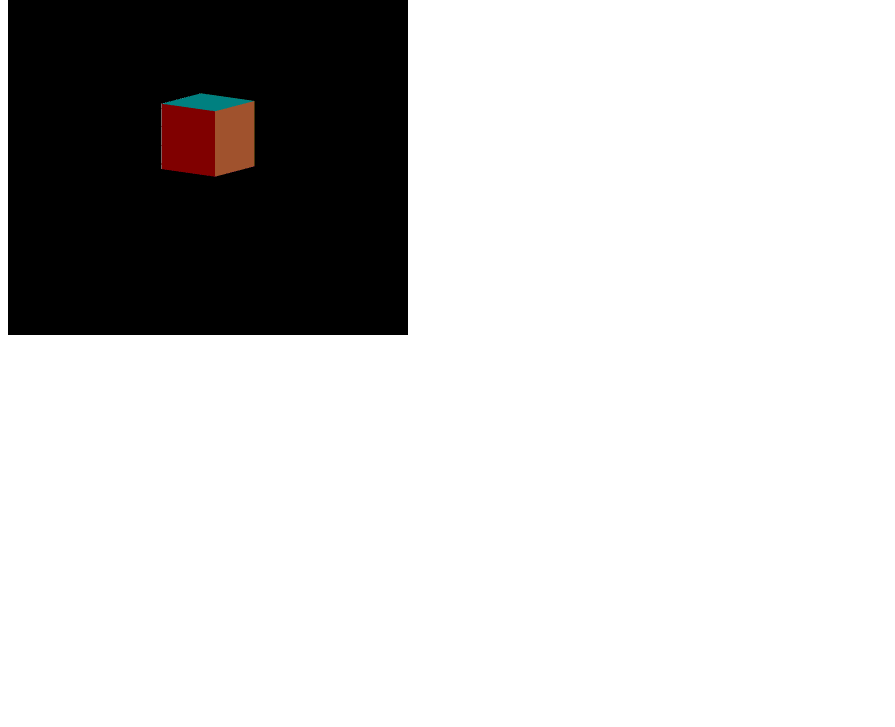
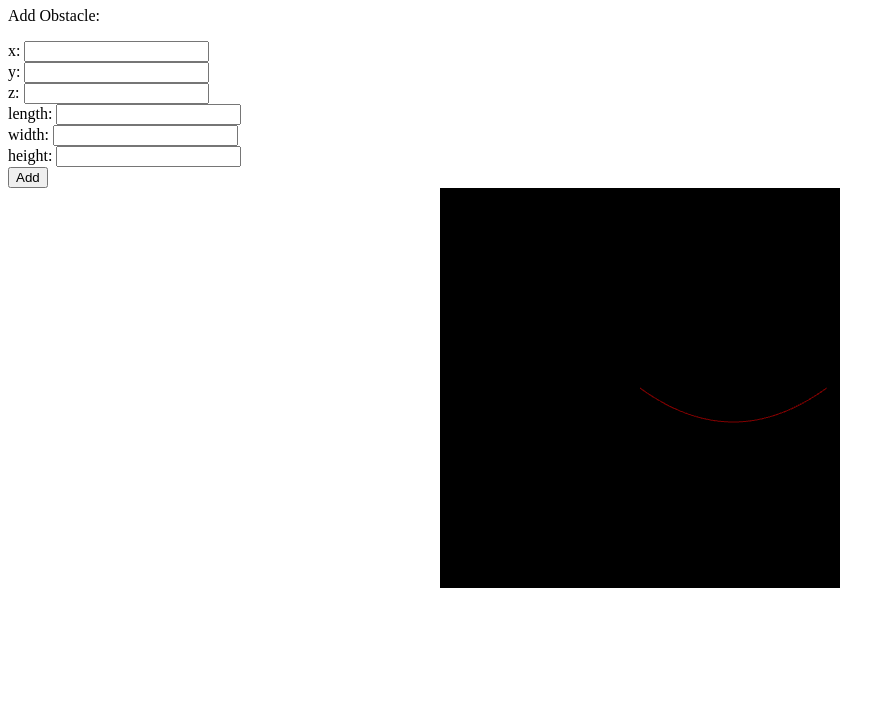
Before and after one commit to TweedChristian/MOLE, a plain HTML site: page index.html in a window 1280 px wide. Shown: the part 73-800 px from the top of the page, without its empty margins (0-895 px from the left). Drawn offline with Linux system fonts and the light colour scheme.

Commit message:
Early Parabola Iteration

```diff
--- a/index.html
+++ b/index.html
@@ -33,7 +33,22 @@
 </head>
 
 <body onload="main()">
-    <canvas id="Canvas" width="400" height="400">Please use an updated browser that can handle the canvas tag</canvas>
+    <h1 style="text-align: center;">Pathfinding</h1>
+    <div>
+        <form>
+            <p>Add Obstacle:</p>
+            x: <input type="text" id="x"><br>
+            y: <input type="text" id="y"><br>
+            z: <input type="text" id="z"><br>
+            length: <input type="text" id="l"><br>
+            width: <input type="text" id="w"><br>
+            height: <input type="text" id="h"><br>
+            <button onclick=addObstacle()>Add</button>
+        </form>
+    </div>
+    <div style="width: 100%; text-align: center;">
+    <canvas id="Canvas" width="400" height="400" style="display: inline;">Please use an updated browser that can handle the canvas tag</canvas>
+    </div>
 </body>
 
 </html>
--- a/index.js
+++ b/index.js
@@ -1,12 +1,11 @@
-//Model Matrix is moving shit in the scene
-
-
 let modelMat;
 let program;
 let gl;
 
 let points = [];
 let colors = [];
+
+let obstaclePoints = [];
 
 let colorSelection;
 
@@ -18,13 +17,14 @@ function main(){
     if (!gl) {
         console.log("gl didn't work");
     }
-    let projMat = ortho(-3.0, 3.0, -3.0, 3.0, -10, 100);
 
+    let fovy = 30;
+    let projMat = perspective(fovy, 1, .1, 100);
     gl.viewport(0, 0, canvas.width, canvas.height);
     gl.uniformMatrix4fv(gl.getUniformLocation(program, 'projectionMatrix'), false, flatten(projMat));
 
     let at = vec3(0.0, 0.0, 0.0);
-    let eyePos = vec3(2.0, 2.0, 10.0);
+    let eyePos = vec3(0.0, 0.0, 20.0);
     let up = vec3(0.0, 1.0, 0.0);
 
     let viewMat = lookAt(eyePos, at, up);
@@ -49,9 +49,11 @@ function main(){
         vec4(0.78,0.082,0.522,1.0)//viored
     ];
 
-    cube();
+ //   cube();
+    parabola(5, 20);
     render();
-    animate();
+    drawParabola();
+   // animate();
 }
 
 function render(){
@@ -77,7 +79,7 @@ let id;
 let theta = 0;
 
 function animate(){
-    theta += 5;
+    theta += 10;
     gl.clear(gl.DEPTH_BUFFER_BIT | gl.COLOR_BUFFER_BIT);
     gl.uniformMatrix4fv(gl.getUniformLocation(program, 'modelMatrix'), false, flatten(rotateY(theta)));
     gl.drawArrays(gl.TRIANGLES, 0, points.length);
@@ -111,3 +113,59 @@ function quad(a, b, c, d) {
         colors.push(colorSelection[a]);
     }
 }
+
+
+function parabola(distance, degreesOfMotion){
+    let segment = distance / 1000;
+    let depth = distance * Math.tan(degreesOfMotion * Math.PI / 180) / 2;
+    let a = 4 * depth / (distance * distance);
+    let b = -4 * depth / distance;
+    let y;
+    let x;
+    for(let i=0; i< 1000; i++){
+        x = i * segment;
+        y = (a * x * x) + (b * x);
+        points.push(vec4(x, y, 0.0, 1.0));
+        colors.push(colorSelection[5]);
+        x2 = (i+1) * segment;
+        y2 = (a * x2 * x2) + (b * x2);
+        points.push(vec4(x2, y2, 0.0, 1.0));
+        colors.push(colorSelection[5]);
+    }
+}
+
+function drawParabola(){
+    gl.clear(gl.DEPTH_BUFFER_BIT | gl.COLOR_BUFFER_BIT);
+    gl.uniformMatrix4fv(gl.getUniformLocation(program, 'modelMatrix'), false, flatten(translate(0,0,0)));
+    gl.drawArrays(gl.LINES, 0, points.length);
+}
+
+//For now render obstacles as boxes
+function addObstacle(){
+    let x = document.getElementById("x").value();
+    let y = document.getElementById("y").value();
+    let z = document.getElementById("z").value();
+    let l = document.getElementById("l").value();
+    let w = document.getElementById("w").value();
+    let h = document.getElementById("h").value();
+
+    let minY = y - (h/2);
+    let maxY = y + (h/2);
+    let minX = x - (w/2);
+    let maxX = x + (w/2);
+    let minZ = z - (l/2);
+    let maxZ = z + (l/2);
+
+    let topBackLeft = vec4(minX, maxY, minZ, 1.0);
+    let topBackRight = vec4(maxX, maxY, minZ, 1.0);
+    let topFrontLeft = vec4(minX, maxY, maxZ, 1.0);
+    let topFrontRight = vec4(maxX, maxY, maxZ, 1.0);
+    let bottomBackLeft = vec4(minX, minY, minZ, 1.0);
+    let bottomBackRight = vec4(maxX, minY, minZ, 1.0);
+    let bottomFrontLeft = vec4(minX, minY, maxZ, 1.0);
+    let bottomFrontRight = vec4(maxX, minY, maxZ, 1.0);
+
+    //Make our triangles
+
+
+ }
```
